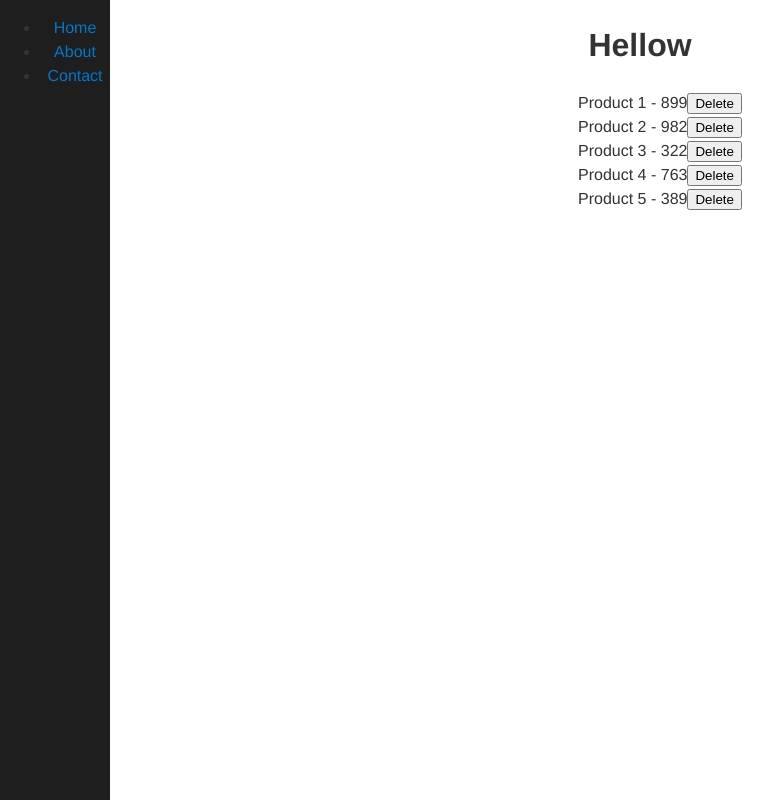
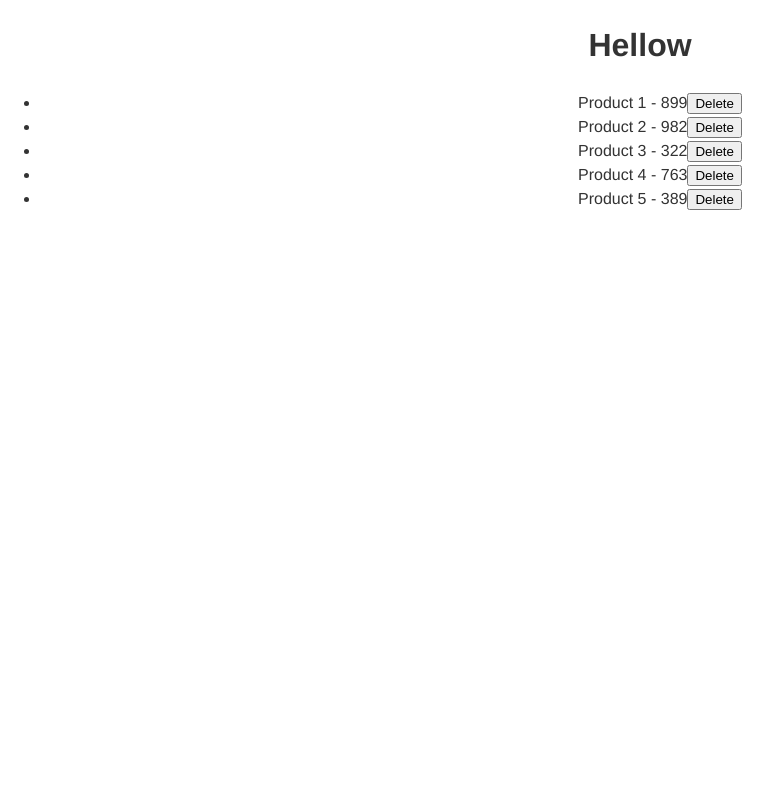
Before and after one commit to vasylDzherdzh/test-site, a React (Create React App) app: page / in a window 1280 px wide. Shown: the whole page, without its empty margins (0-781 px from the left). Built offline with nearby package versions, Linux system fonts and the light colour scheme.

Commit message:
інтеграція меню і його стилю

```diff
--- a/src/App.js
+++ b/src/App.js
@@ -3,7 +3,7 @@ import logo from './logo.svg';
 import './App.css';
 import Header from './components/shared/Header/Header';
 import Productlist from './components/Productlist/Productlist';
-import Menu from './components/Menu';
+
 
 
 function App() {
@@ -23,7 +23,6 @@ function App() {
 
   return (
     <div className="App">
-      <Menu />
        <Header/>
         <Productlist products={products} deleteProduct={ deleteProduct } />
 
```
